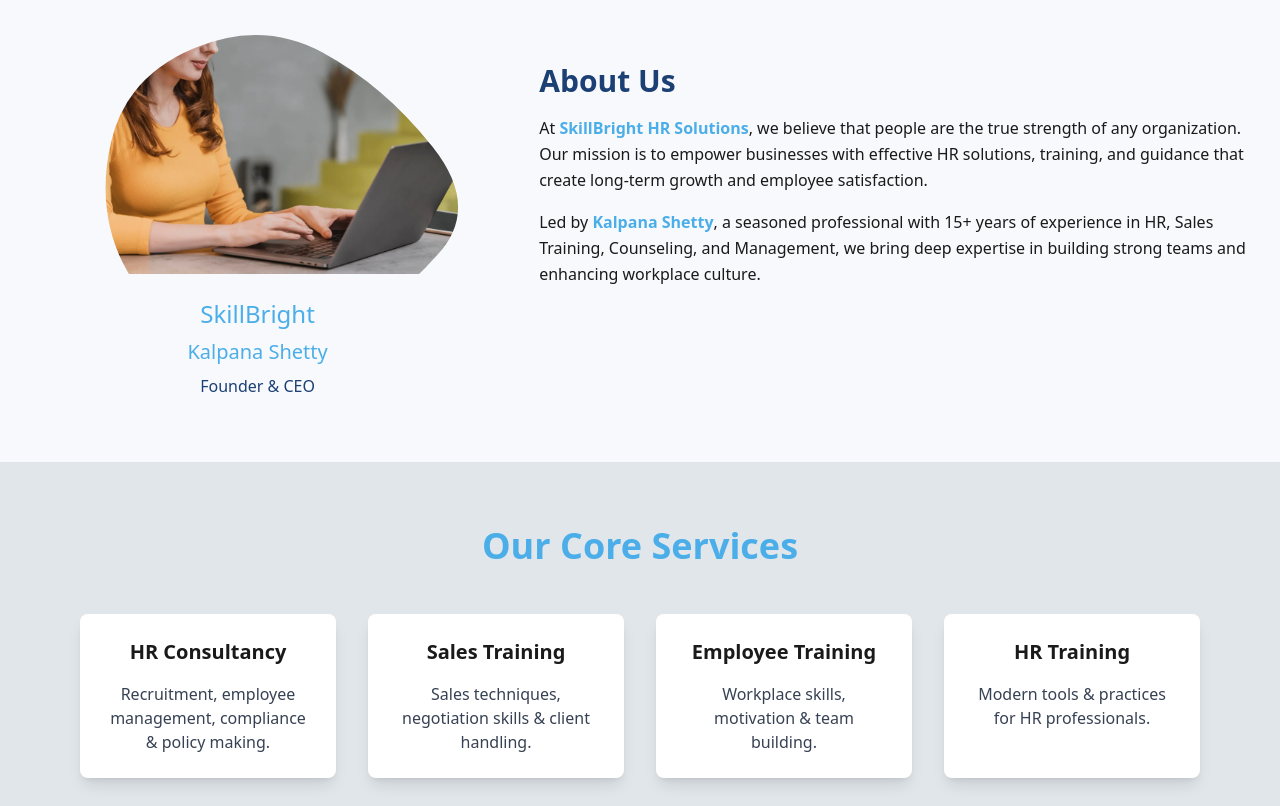
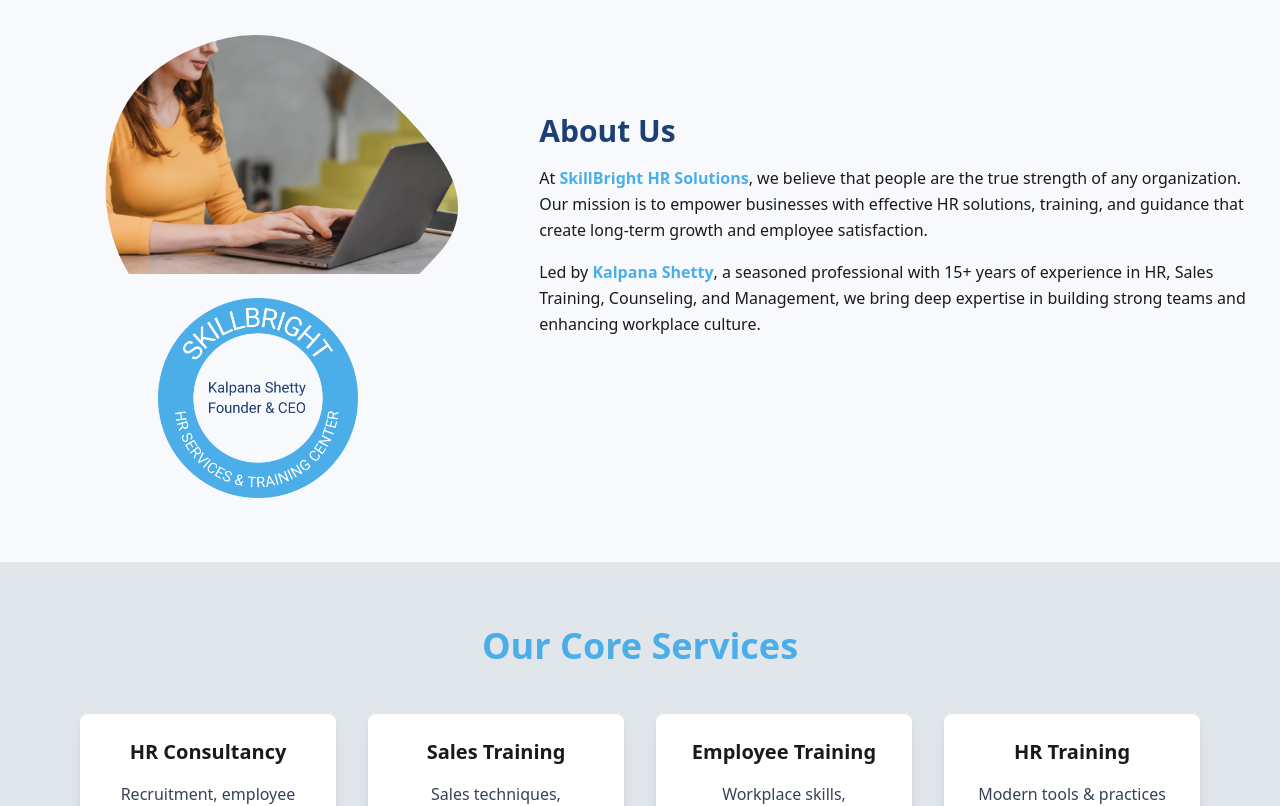
Before and after one commit to daphimo/skills-bright, a React (Vite) app: page / in a window 1280 px wide. Shown: the part 671-1477 px from the top of the page. Built offline with nearby package versions, Linux system fonts and the light colour scheme.

Commit message:
Implement code changes to enhance functionality and improve performance

```diff
--- a/src/About.tsx
+++ b/src/About.tsx
@@ -63,30 +63,17 @@
       >
         <div className="max-w-7xl mx-auto flex flex-col md:flex-row gap-10 items-center px-4">
           {/* Left Section (Image) */}
-          <div className="flex-auto md:flex-[1_1_40%] flex flex-col justify-center items-center md:items-center">
+          <div className="flex-auto md:flex-[1_1_40%] flex flex-col justify-center items-center md:items-center space-y-6">
             <img
               src="/files/new_about.webp"
-              alt="Kalpana Shetty"
-              className="w-full h-auto mb-6 blob-shape"
+              alt="Image 1"
+              className="w-full h-auto blob-shape"
             />
-            <h3
-              className="text-2xl mb-2"
-              style={{ color: brandColors.primary }}
-            >
-              SkillBright
-            </h3>
-              <h3
-              className="text-xl mb-2"
-              style={{ color: brandColors.primary }}
-            >
-              Kalpana Shetty
-            </h3>
-            <p
-              className="text-m font-medium"
-              style={{ color: brandColors.secondary }}
-            >
-              Founder & CEO
-            </p>
+            <img
+              src="/files/main_image.png"
+              alt="Image 2"
+              className="w-50 h-auto "
+            />
           </div>
 
           {/* Right Section (Content) */}
```
Also changed, not shown: public/files/main_image.png (added).
